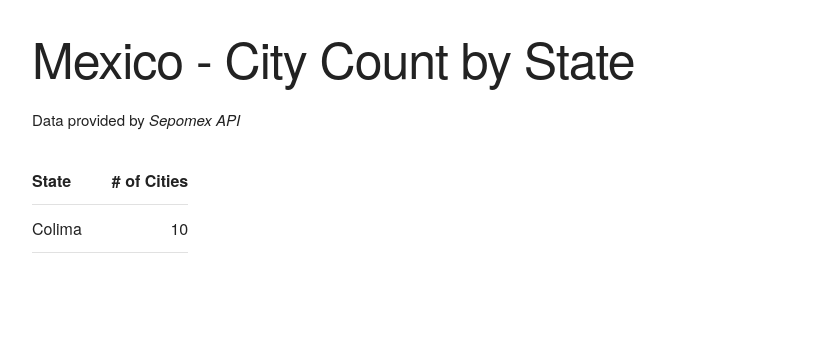
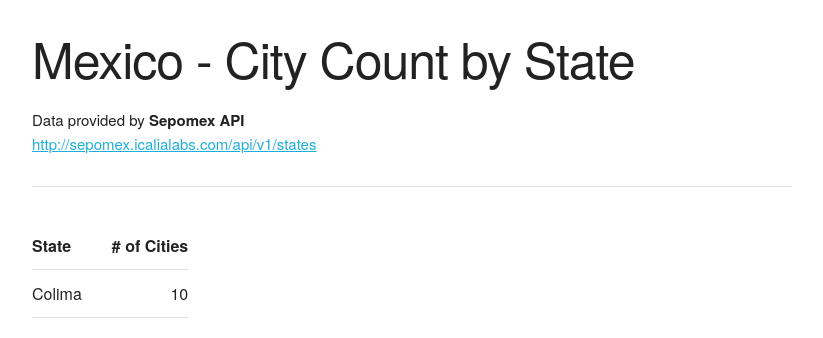
Before and after one commit to muktek/starter-repo--api-docs-multiquery-moviedb, a plain HTML site: page index.html in a window 1280 px wide. Shown: the whole page, without its empty margins (228-1051 px from the left). Drawn offline with nearby package versions, Linux system fonts and the light colour scheme.

Commit message:
including link to sepomex

```diff
--- a/css/styles.css
+++ b/css/styles.css
@@ -14,6 +14,8 @@ body{
   max-width: 800px;
   padding: 20px;
 }
+h1{text-align: left;}
+p {text-align: left;}
 table{
   border-collapse: collapse;
 }
--- a/index.html
+++ b/index.html
@@ -9,7 +9,9 @@
    <body>
       <div id="app-container">
         <h1>Mexico - City Count by State</h1>
-        <p>Data provided by <em>Sepomex API</em></p>
+        <p>Data provided by <strong>Sepomex API</strong><br/><a href="http://sepomex.icalialabs.com/api/v1/states" target="_blank">http://sepomex.icalialabs.com/api/v1/states</a></p>
+        <hr/>
+
         <table id="mex-city-count">
           <thead>
             <tr>
```
